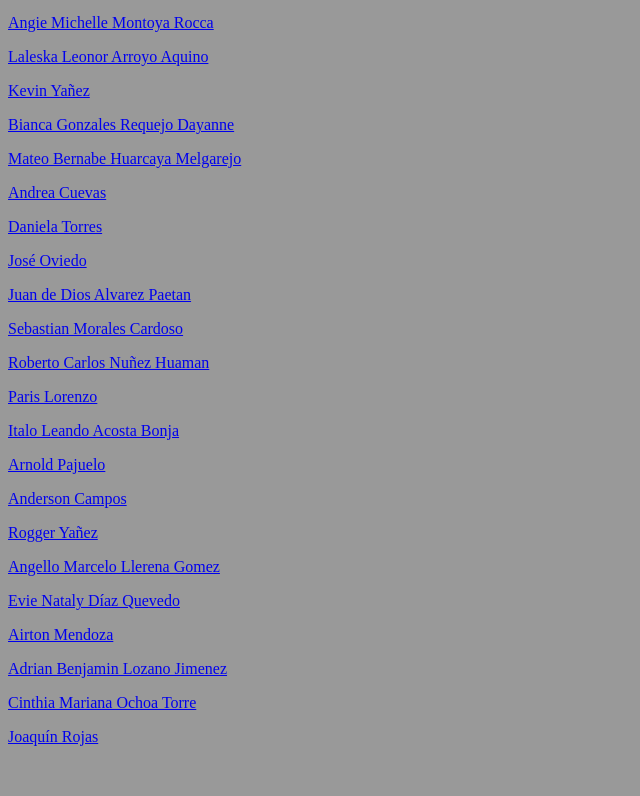
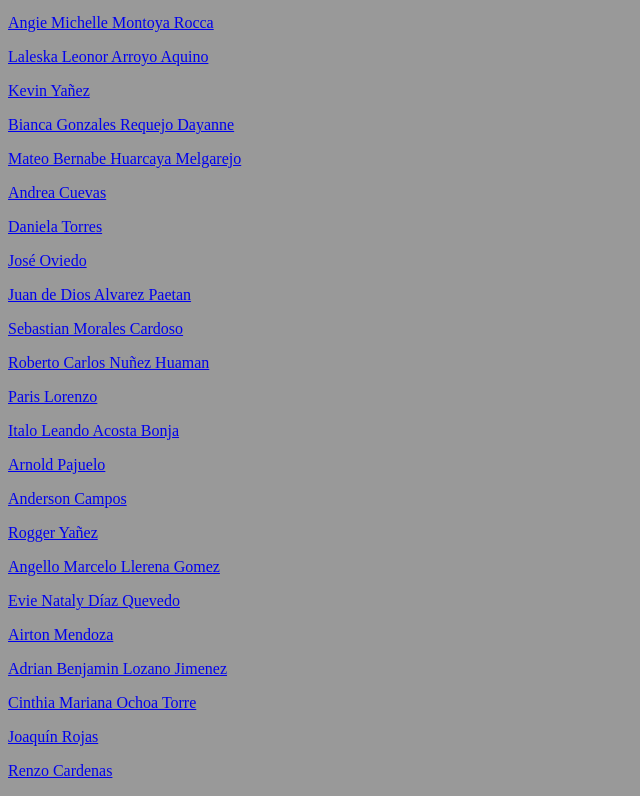
Before and after one commit to SuperL50/Leonardo_Antonio_Seminario_Campos, a plain HTML site: page index.html in a window 1280 px wide. Shown: the part 1556-2352 px from the top of the page, without its empty margins (0-640 px from the left). Before the commit the page ends 2318 px from the top, so only its background shows below. Drawn offline with Linux system fonts and the light colour scheme.

Commit message:
Update index.html

```diff
--- a/index.html
+++ b/index.html
@@ -78,5 +78,6 @@
 <p><a href="https://fundacionbj.000webhostapp.com/" target="_blank" rel="noopener noreferrer">Adrian Benjamin Lozano Jimenez</a></p>
 <p><a href="https://mosaic-circuitries.000webhostapp.com/" target="_blank" rel="noopener noreferrer">Cinthia Mariana Ochoa Torre</a></p>
 <p><a href="https://loxxrm.github.io/Joaquin-Alonso-Rojas-Morales/" target="_blank" rel="noopener noreferrer">Joaquín Rojas</a></p>
+<p><a href="https://renzoadriancardenasramirez0911.000webhostapp.com/" target="_blank" rel="noopener noreferrer">Renzo Cardenas</a></p>
 </body>
 </html>
```
